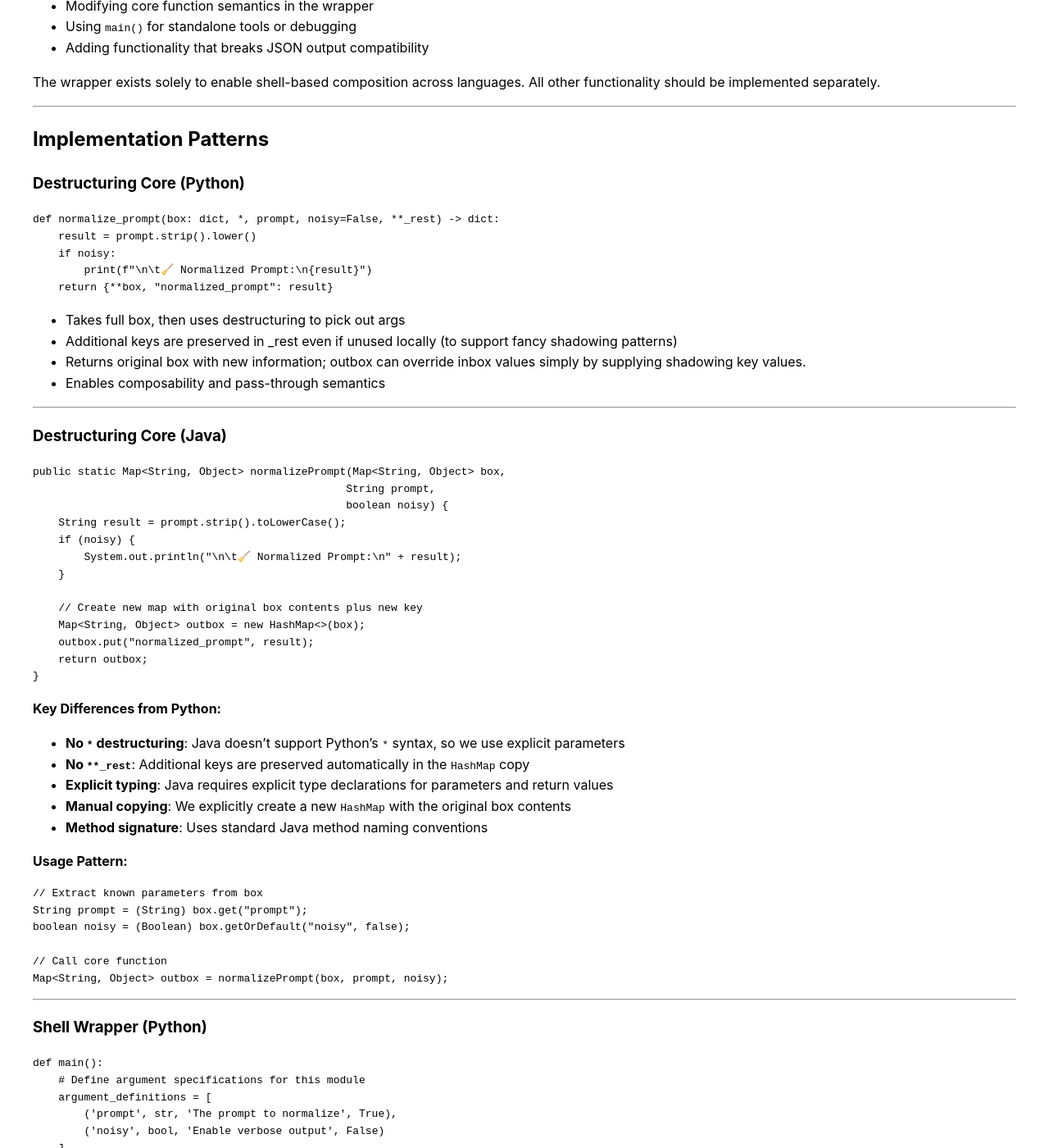
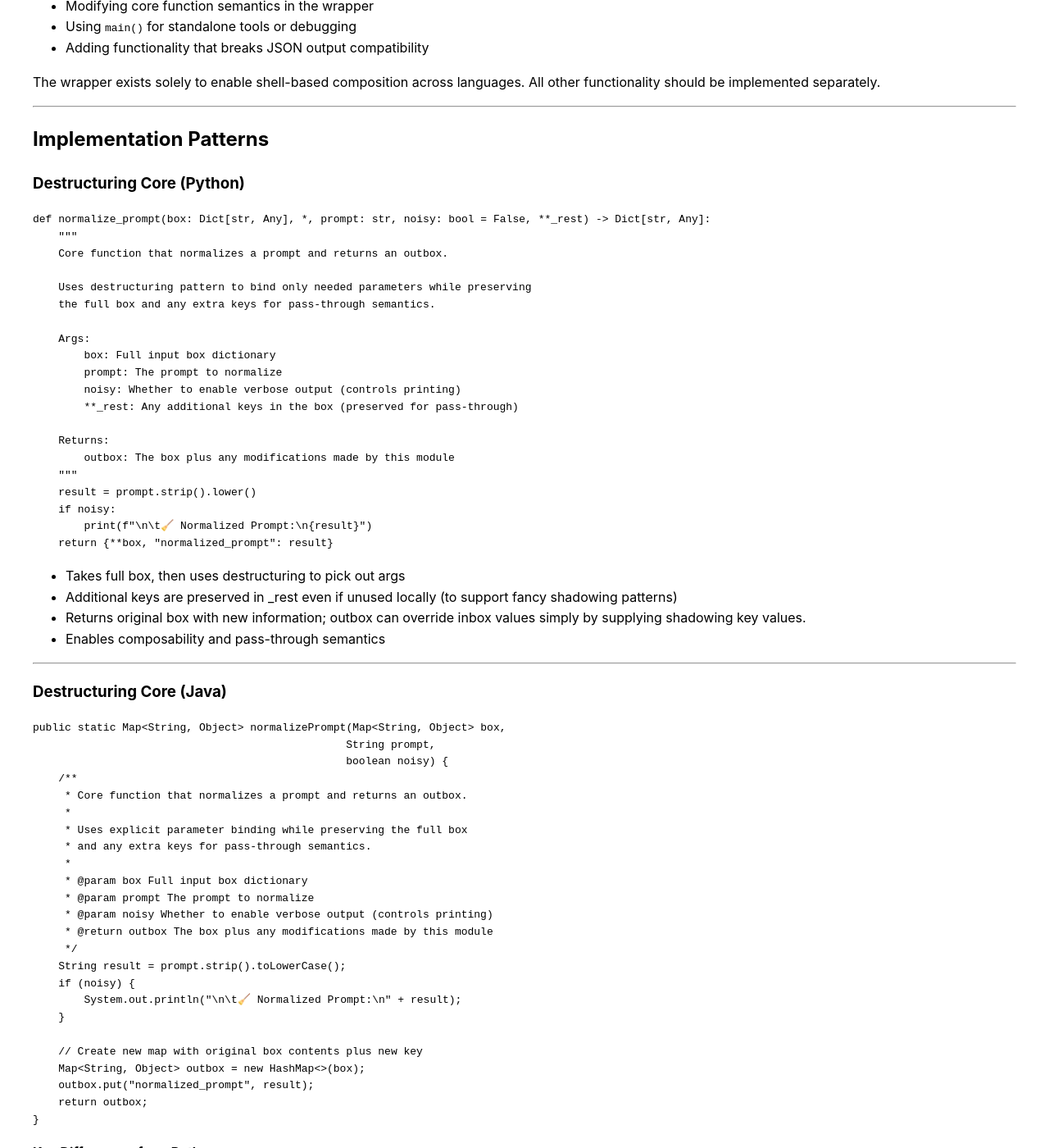
Before and after one commit to seqweb/seqweb, a Jekyll site: the page built from docs/polyglot_pipeline.md, in a window 1280 px wide and 1400 px high, scrolled down 2150 px. Shown: the whole window at 82% size. Built offline with Jekyll 4.4.1, drawn with Linux system fonts in a browser that asks for light colours; some of the changed text lies outside the part shown.

Commit message:
Update polyglot_pipeline to align with latest patterns (esp. wrappers)

````diff
--- a/docs/polyglot_pipeline.md
+++ b/docs/polyglot_pipeline.md
@@ -84,7 +84,22 @@
 ### Destructuring Core (Python)
 
 ```python
-def normalize_prompt(box: dict, *, prompt, noisy=False, **_rest) -> dict:
+def normalize_prompt(box: Dict[str, Any], *, prompt: str, noisy: bool = False, **_rest) -> Dict[str, Any]:
+    """
+    Core function that normalizes a prompt and returns an outbox.
+
+    Uses destructuring pattern to bind only needed parameters while preserving
+    the full box and any extra keys for pass-through semantics.
+
+    Args:
+        box: Full input box dictionary
+        prompt: The prompt to normalize
+        noisy: Whether to enable verbose output (controls printing)
+        **_rest: Any additional keys in the box (preserved for pass-through)
+
+    Returns:
+        outbox: The box plus any modifications made by this module
+    """
     result = prompt.strip().lower()
     if noisy:
         print(f"\n\t🧹 Normalized Prompt:\n{result}")
@@ -104,6 +119,17 @@
 public static Map<String, Object> normalizePrompt(Map<String, Object> box,
                                                  String prompt,
                                                  boolean noisy) {
+    /**
+     * Core function that normalizes a prompt and returns an outbox.
+     *
+     * Uses explicit parameter binding while preserving the full box
+     * and any extra keys for pass-through semantics.
+     *
+     * @param box Full input box dictionary
+     * @param prompt The prompt to normalize
+     * @param noisy Whether to enable verbose output (controls printing)
+     * @return outbox The box plus any modifications made by this module
+     */
     String result = prompt.strip().toLowerCase();
     if (noisy) {
         System.out.println("\n\t🧹 Normalized Prompt:\n" + result);
@@ -139,6 +165,9 @@
 
 ```python
 def main():
+    """Shell wrapper for normalize_prompt module."""
+    from libs.core.wrapper import get_inbox, dump_outbox
+
     # Define argument specifications for this module
     argument_definitions = [
         ('prompt', str, 'The prompt to normalize', True),
@@ -146,20 +175,21 @@
     ]
 
     # Build inbox from stdin + CLI args using shared utility
-    inbox = build_inbox_from_args(argument_definitions)
+    inbox = get_inbox(argument_definitions)
 
     # Call core function with identical semantics
     outbox = normalize_prompt(inbox, **inbox)
 
     # Emit JSON output for pipeline consumption
-    json.dump(outbox, sys.stdout)
+    dump_outbox(outbox)
 ```
 
 **Key Points:**
-- Uses shared `build_inbox_from_args()` utility for consistent behavior
+- Uses shared `get_inbox()` and `dump_outbox()` utilities for consistent behavior
 - Minimal boilerplate: just define arguments and call core function
 - Supports both manual CLI usage and programmatic JSON input
 - JSON output is consumable by other pipeline modules
+- Imports wrapper utilities from `libs.core.wrapper` module
 
 ---
 
@@ -184,12 +214,12 @@
     Map<String, Object> outbox = normalizePrompt(inbox, prompt, noisy);
 
     // Emit JSON output for pipeline consumption
-    System.out.println(toJson(outbox));
+    Wrapper.dumpOutbox(outbox);
 }
 ```
 
 **Key Points:**
-- Uses shared `Wrapper.buildInboxFromArgs()` utility for consistent behavior
+- Uses shared `Wrapper.getInbox()` and `Wrapper.dumpOutbox()` utilities for consistent behavior
 - Minimal boilerplate: just define arguments and call core function
 - Supports both manual CLI usage and programmatic JSON input
 - JSON output is consumable by other pipeline modules
@@ -203,16 +233,29 @@
 ```python
 def fabricate_response(box: Dict[str, Any], *, prompt: str, noisy: bool = False, **_rest) -> Dict[str, Any]:
     """Fabricator that processes a prompt through a pipeline: normalize, generate, present."""
-    initial_box = {'prompt': prompt, 'noisy': noisy, **_rest}
-    # list of modules to call in pipeline
+    # Create initial box from destructured parameters
+    initial_box = {
+        'prompt': prompt,
+        'noisy': noisy,
+        **_rest  # Preserve any extra keys from the input box
+    }
+
+    # Define the pipeline modules
     modules = [
         normalize_prompt,   # see above example
         generate_response,  # ToDo
         present_response    # ToDo
     ]
-    return run_pipeline(modules, initial_box)
+
+    # Run the pipeline using the box-then-kwargs pattern
+    result = run_pipeline(modules, initial_box)
+
+    return result
 
 def main():
+    """Shell wrapper for fabricate_response fabricator."""
+    from libs.core.wrapper import get_inbox, dump_outbox
+
     # Define argument specifications for this fabricator
     argument_definitions = [
         ('prompt', str, 'The prompt to process', True),
@@ -220,19 +263,32 @@
     ]
 
     # Build inbox from stdin + CLI args using shared utility
-    inbox = build_inbox_from_args(argument_definitions)
+    inbox = get_inbox(argument_definitions)
 
     # Call core function with identical semantics
     outbox = fabricate_response(inbox, **inbox)
 
     # Emit JSON output for pipeline consumption
-    json.dump(outbox, sys.stdout)
+    dump_outbox(outbox)
 ```
 
 where the `run_pipeline` functional helper composes modules using the box-then-kwargs pattern:
 
 ```python
-def run_pipeline(modules: List[Callable], initial_box: Dict) -> Dict:
+def run_pipeline(modules: List[Callable], initial_box: Dict[str, Any]) -> Dict[str, Any]:
+    """
+    Run a pipeline of modules on an initial box.
+
+    Each module receives the full box plus destructured arguments,
+    enabling both box-based and parameter-based access patterns.
+
+    Args:
+        modules: List of module functions to execute in sequence
+        initial_box: The initial box to process through the pipeline
+
+    Returns:
+        Final box after all modules have been applied
+    """
     box = initial_box
     for module in modules:
         box = module(box, **box)  # Each module gets full box + destructured args
@@ -244,17 +300,19 @@
 ```java
 public static Map<String, Object> fabricateResponse(Map<String, Object> box, String prompt, boolean noisy) {
     // Fabricator that processes a prompt through a pipeline: normalize, generate, present
+    // Create initial box from destructured parameters
     Map<String, Object> initialBox = new HashMap<>(box);
     initialBox.put("prompt", prompt);
     initialBox.put("noisy", noisy);
 
-    // List of modules to call in pipeline
+    // Define the pipeline modules
     List<Function<Map<String, Object>, Map<String, Object>>> modules = Arrays.asList(
         FabricateResponse::normalizePrompt,   // see above example
         FabricateResponse::generateResponse,  // ToDo
         FabricateResponse::presentResponse    // ToDo
     );
 
+    // Run the pipeline using the box-then-kwargs pattern
     return runPipeline(modules, initialBox);
 }
 
@@ -286,9 +344,19 @@
 public static Map<String, Object> runPipeline(
     List<Function<Map<String, Object>, Map<String, Object>>> modules,
     Map<String, Object> initialBox) {
+    /**
+     * Run a pipeline of modules on an initial box.
+     *
+     * Each module receives the full box, enabling both box-based
+     * and parameter-based access patterns.
+     *
+     * @param modules List of module functions to execute in sequence
+     * @param initialBox The initial box to process through the pipeline
+     * @return Final box after all modules have been applied
+     */
     Map<String, Object> box = new HashMap<>(initialBox);
     for (Function<Map<String, Object>, Map<String, Object>> module : modules) {
-        box = module.apply(box);  // Each module gets full box + destructured args
+        box = module.apply(box);  // Each module gets full box
     }
     return box;
 }
````
Also changed, not shown: other parts of docs/polyglot_pipeline.md (+3 -3 lines).
